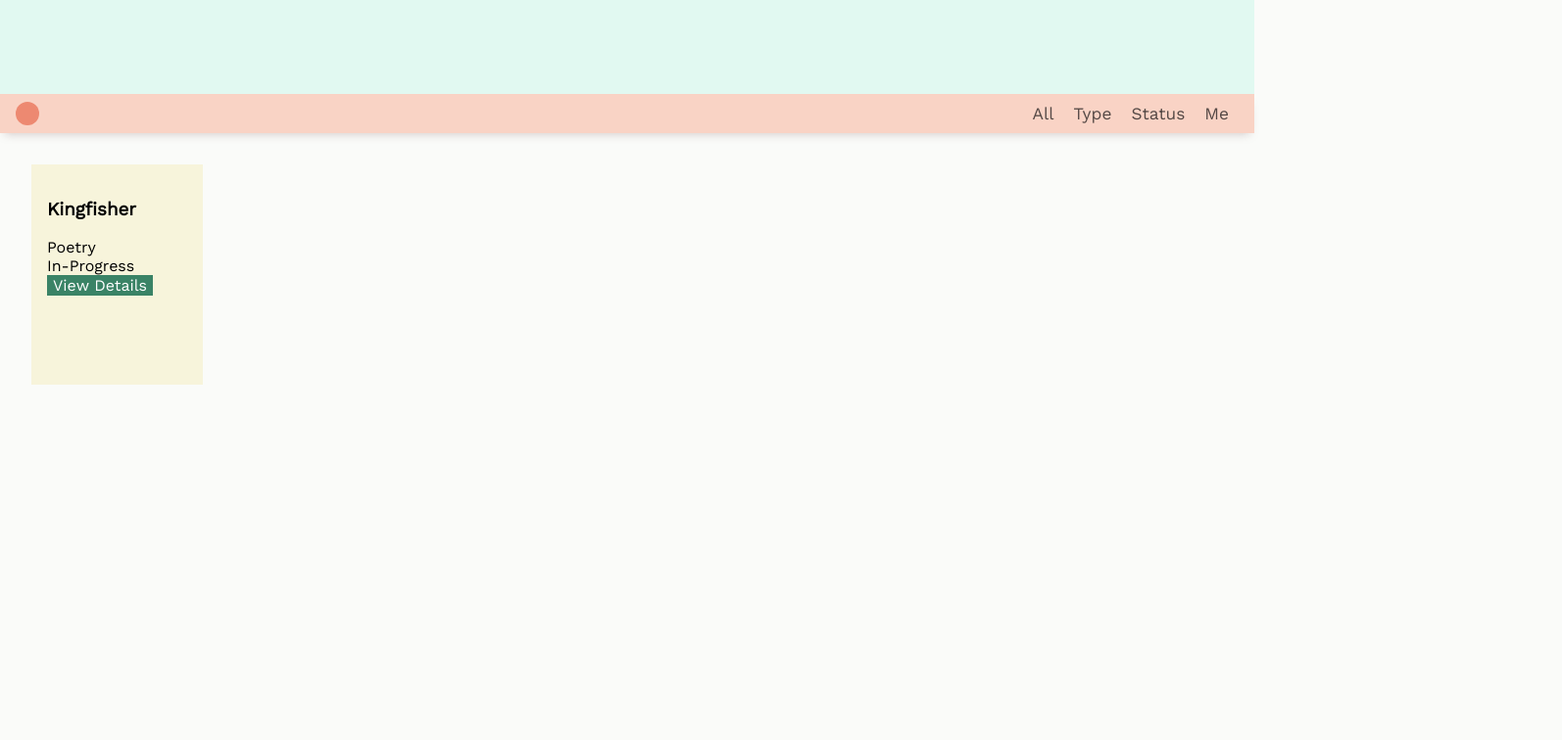
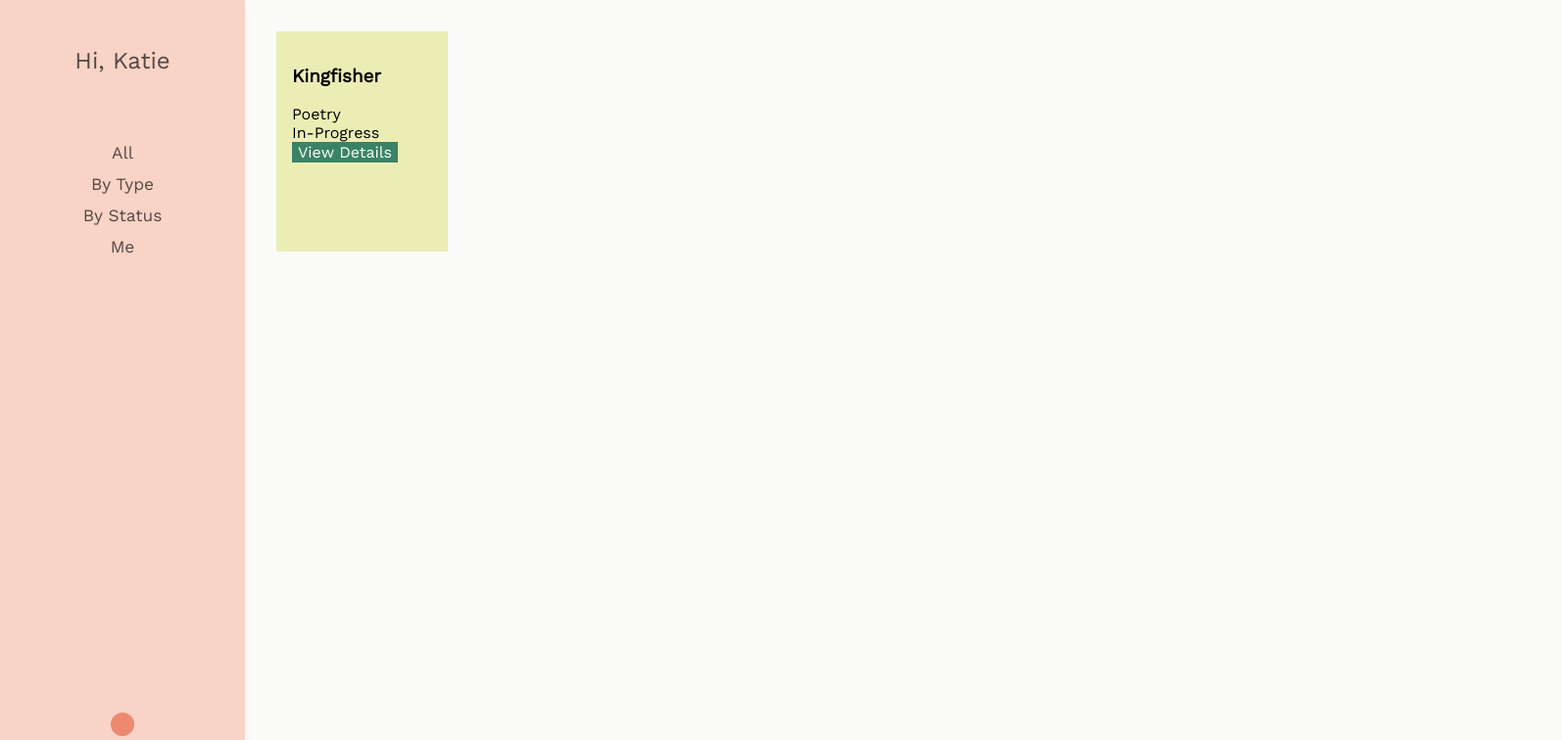
Before and after one commit to katiejduane/papaya, a React (Create React App) app in the folder front-end/: page / in a window 1280 px wide. Shown: the top 756 px of the page at 98% size, 1594 px wide, since content can reach past the window. Built offline with nearby package versions, Linux system fonts and the light colour scheme; a web font is replaced by a local one.

Commit message:
updating styling for list and card components

```diff
--- a/front-end/src/components/Cards/MiniCard/MiniCard.css
+++ b/front-end/src/components/Cards/MiniCard/MiniCard.css
@@ -1,7 +1,7 @@
 .MiniCard{
     width: 175px;
     height: 225px;
-    background-color: #F7F4DB;
+    background-color: #ebeeb4;
     padding: 1rem;
     box-sizing: border-box;
     font-family: 'Work Sans', sans-serif;
--- a/front-end/src/components/NavItems/NavItems.css
+++ b/front-end/src/components/NavItems/NavItems.css
@@ -6,10 +6,11 @@
     flex-flow: column;
     align-items: center;
     height: 100%;
+    width: 100%;
 }
 
 @media (min-width: 500px){
-    .NavItems{
+    /* .NavItems{
         flex-flow: row;
-    }
+    } */
 }
--- a/front-end/src/components/NavItems/NavItems.js
+++ b/front-end/src/components/NavItems/NavItems.js
@@ -6,8 +6,8 @@ import NavItem from './NavItem/NavItem';
 const navItems = () => (
   <ul className="NavItems">
     <NavItem>All</NavItem>
-    <NavItem>Type</NavItem>
-    <NavItem>Status</NavItem>
+    <NavItem>By Type</NavItem>
+    <NavItem>By Status</NavItem>
     <NavItem>Me</NavItem>
   </ul>
 );
--- a/front-end/src/containers/IdeaList/List.css
+++ b/front-end/src/containers/IdeaList/List.css
@@ -1,7 +1,15 @@
 .CardContainer{
+    position: absolute;
+    top: 0;
+    left: 250px;
     width: 100%;
     height: 100%;
     padding: 2rem;
+    display: flex;
+}
+
+.CardTitle{
+    font-family: 'Work Sans', sans-serif;
 }
 
 .List{
--- a/front-end/src/containers/IdeaList/List.js
+++ b/front-end/src/containers/IdeaList/List.js
@@ -11,6 +11,7 @@ class List extends Component {
     render(){
         return (
           <div className="CardContainer">
+            {/* <h1 classname="CardTitle">Ideas</h1> */}
             <MiniCard title="Kingfisher" type="Poetry" status="In-Progress"/>
           </div>
         );
--- a/front-end/src/containers/Navigation/MainNav/MainNav.css
+++ b/front-end/src/containers/Navigation/MainNav/MainNav.css
@@ -1,31 +1,50 @@
 .MainNav{
-    width: 100%;
-    height: 2.5rem;
     position: fixed;
-    top: 0;
     background-color: rgb(249, 211, 197);
     display: flex;
+    flex-direction: column;
     justify-content: space-between;
     align-items: center;
-    padding: 0 1rem;
+    padding: 1rem;
     box-sizing: border-box;
     z-index: 90;
     box-shadow: 0px 6px 10px -5px rgba(201, 190, 190, 0.817);
 }
 
+.NavTop{
+    display: flex;
+    flex-direction: column;
+    justify-content: center;
+    align-items: center;
+}
+
+.Welcome {
+    font-family: 'Work Sans', sans-serif;
+    font-size: 18pt;
+    color:rgb(84, 72, 69);
+    margin: 2rem;
+}
+
 .MainNav nav{
-    height: 100%;
+    height: 2rem;
+    width: 100%;
+    margin: 2rem;
 }
 
 .MainNavLogo {
     height: 1.5rem;
     width: 1.5rem;
     border-radius: 50%;
+    margin: 2rem;
     background-color:#ED8971;
 }
 
 @media (min-width: 600px){
     .MainNav{
-        top: 6rem;
+        width: 250px;
+        height: 100vh;
+        top: 0;
+        left: 0;
+        flex-direction: column;
     }
 }
--- a/front-end/src/containers/Navigation/MainNav/MainNav.js
+++ b/front-end/src/containers/Navigation/MainNav/MainNav.js
@@ -5,10 +5,16 @@ import NavItems from '../../../components/NavItems/NavItems';
 
 const MainNav = (props) => (
     <header className="MainNav">
-        <div className="MainNavLogo"></div>
-        <nav className="deskTopOnly">
-           <NavItems />
-        </nav>
+        <section className="NavTop">
+            <div className="Welcome">Hi, Katie</div>
+            <nav className="deskTopOnly">
+                <NavItems />
+            </nav>
+        </section>
+        <section className="NavBottom">
+            <div className="MainNavLogo"></div>
+        </section>
+
     </header>
 )
 
--- a/front-end/src/hoc/Layout/Layout.css
+++ b/front-end/src/hoc/Layout/Layout.css
@@ -1,3 +1,3 @@
 .Content{
-    margin-top: 2.5rem;
+    margin: 0;
 }
--- a/front-end/src/hoc/Layout/Layout.js
+++ b/front-end/src/hoc/Layout/Layout.js
@@ -2,7 +2,7 @@ import React, { Component } from 'react';
 
 import Aux from '../Aux/Aux';
 import './Layout.css';
-import Header from '../../components/UI/Header/Header';
+// import Header from '../../components/UI/Header/Header';
 import MainNav from '../../containers/Navigation/MainNav/MainNav';
 
 class Layout extends Component {
@@ -13,7 +13,6 @@ class Layout extends Component {
     render() {
         return(
             <Aux>
-                <Header />
                 <MainNav />
                 <main className="Content">
                     {this.props.children}
--- a/front-end/src/index.css
+++ b/front-end/src/index.css
@@ -24,6 +24,21 @@ font-family: 'Ubuntu', sans-serif;
 font-family: 'Fira Sans', sans-serif;
 font-family: 'Work Sans', sans-serif; */
 
+
+
+
+
+.colors{
+  color: #eac8ad;
+  color: #e8ed97;
+  color: #a5c238;
+  color: #392d24;
+  color: #f3cd93;
+  color: #f07439;
+  color: #f2ac72;
+  color: #0d0730;
+}
+
 .test{
     color: #D17D3A;
     color: #FBAE38;
```
Also changed, not shown: front-end/src/containers/Navigation/SideNav/SideNav.css (+38 -0 lines), front-end/src/containers/Navigation/SideNav/SideNav.js (+32 -0 lines).
